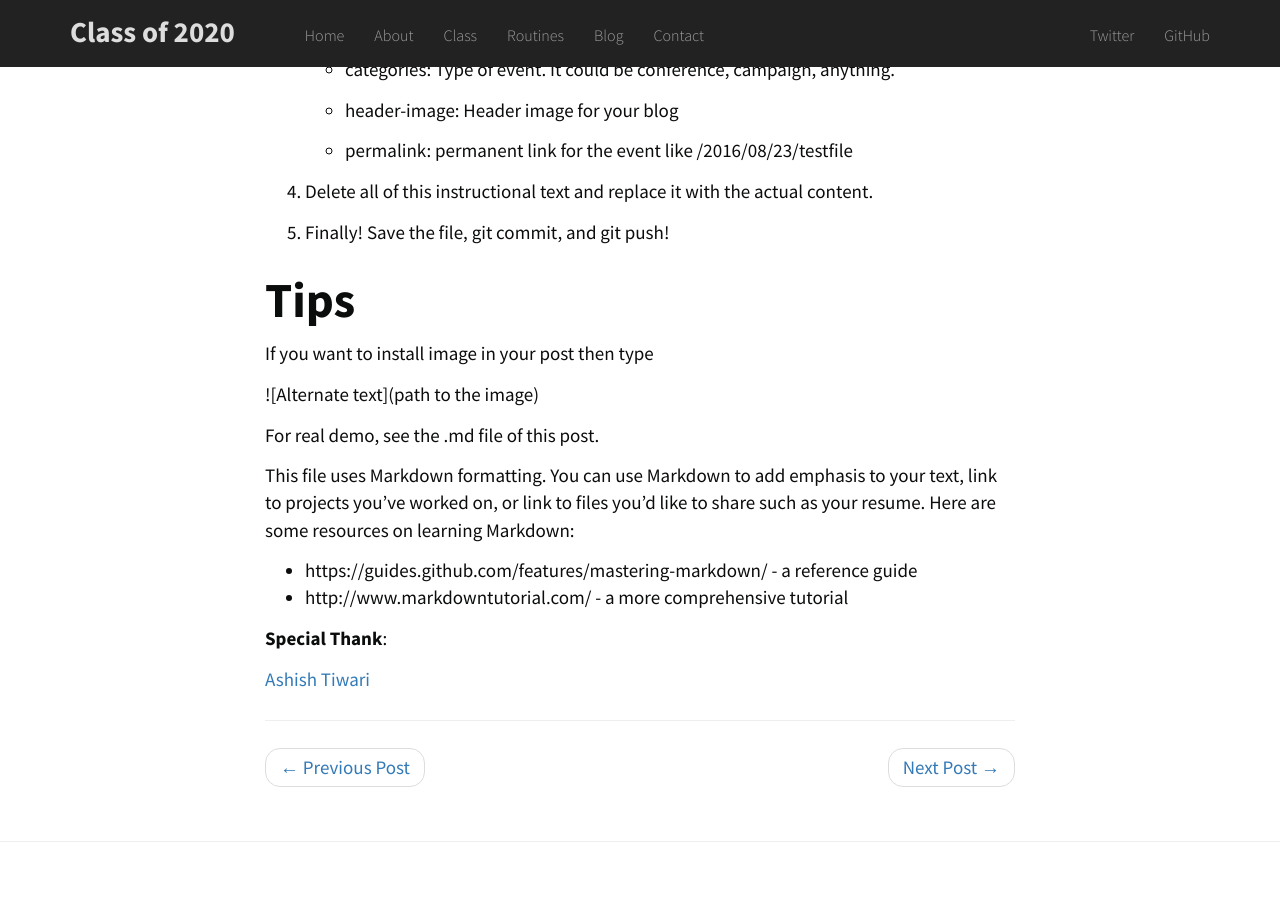
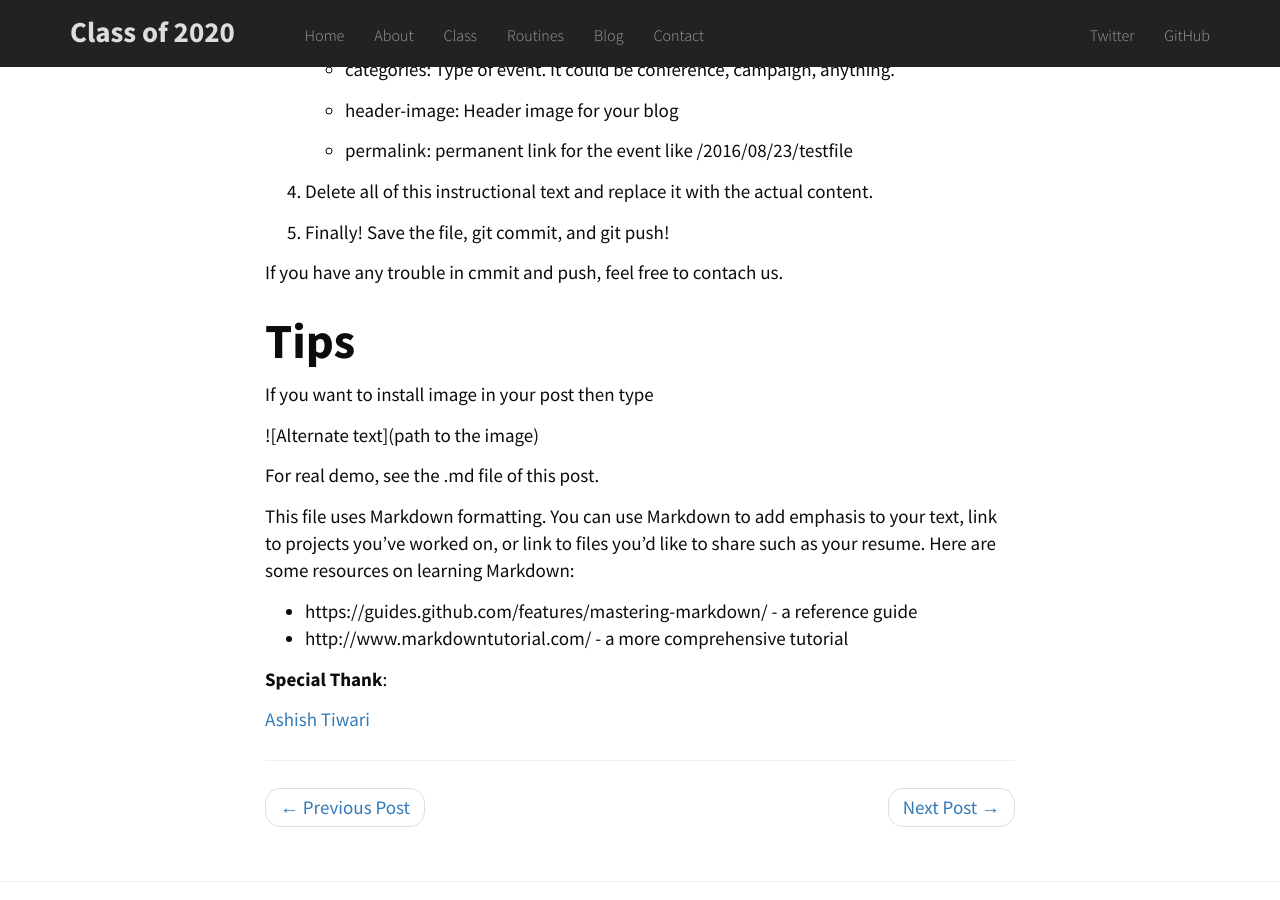
Before and after one commit to Classof2020/classof2020.github.io, a Jekyll site: the page built from _posts/2016-12-26-how-to-submit-a-blog-post.md, in a window 1280 px wide and 900 px high, scrolled down 6927 px. Built offline with Jekyll 4.4.1, drawn with Linux system fonts in a browser that asks for light colours; nearby versions of some CDN libraries.

Commit message:
Added additional instruction for commit and push

```diff
--- a/_posts/2016-12-26-how-to-submit-a-blog-post.md
+++ b/_posts/2016-12-26-how-to-submit-a-blog-post.md
@@ -69,7 +69,9 @@ After you copied that link go to your desktop the Right click, If your git was i
 
 ---------------------------------------------------------------------------------
 
+
 ![git Installation test](/img/post/post-bg-02.jpg){:class = "img-responsive"}
+
 
 ---------------------------------------------------------------------------------
 Then go to git bash here. Now you should see this:
@@ -141,6 +143,7 @@ Go to the template follow the procedure and  start creating your own blog.
 
 5. 	Finally! Save the file, git commit, and git push!
 
+If you have any trouble in cmmit and push, feel free to contach us.
 # Tips
 
 If you want to install image in your post then type
```
Also changed, not shown: _class/sumit_poude.md (+2 -0 lines).
